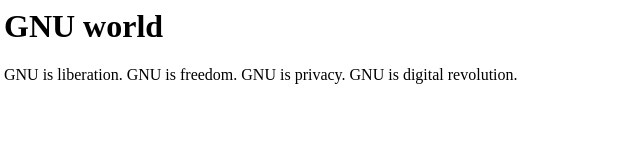
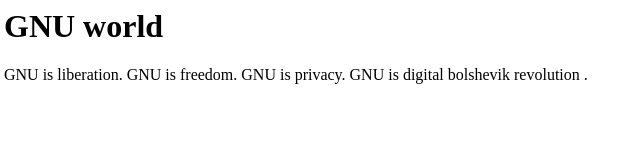
Before and after one commit to anekbah/gnuworld, a plain HTML site: page index.html in a window 1280 px wide. Shown: the full height of the page, 4-644 px from the left. Drawn offline with Linux system fonts and the light colour scheme.

Commit message:
revolution is bolshevik

```diff
--- a/index.html
+++ b/index.html
@@ -1,2 +1,2 @@
 <h1>GNU world</h1>
-<p>GNU is liberation. GNU is freedom. GNU is privacy. GNU is digital revolution.</p>
+<p>GNU is liberation. GNU is freedom. GNU is privacy. GNU is digital bolshevik revolution .</p>
```
